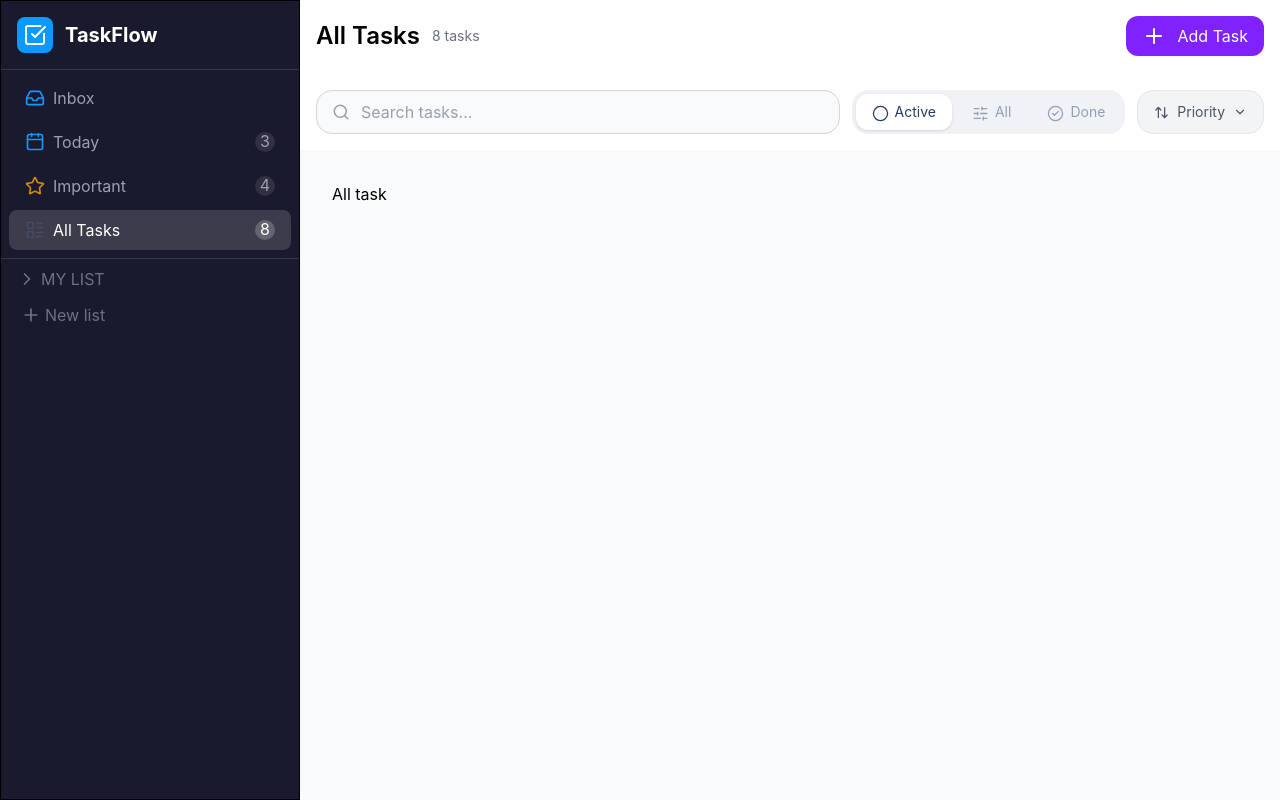
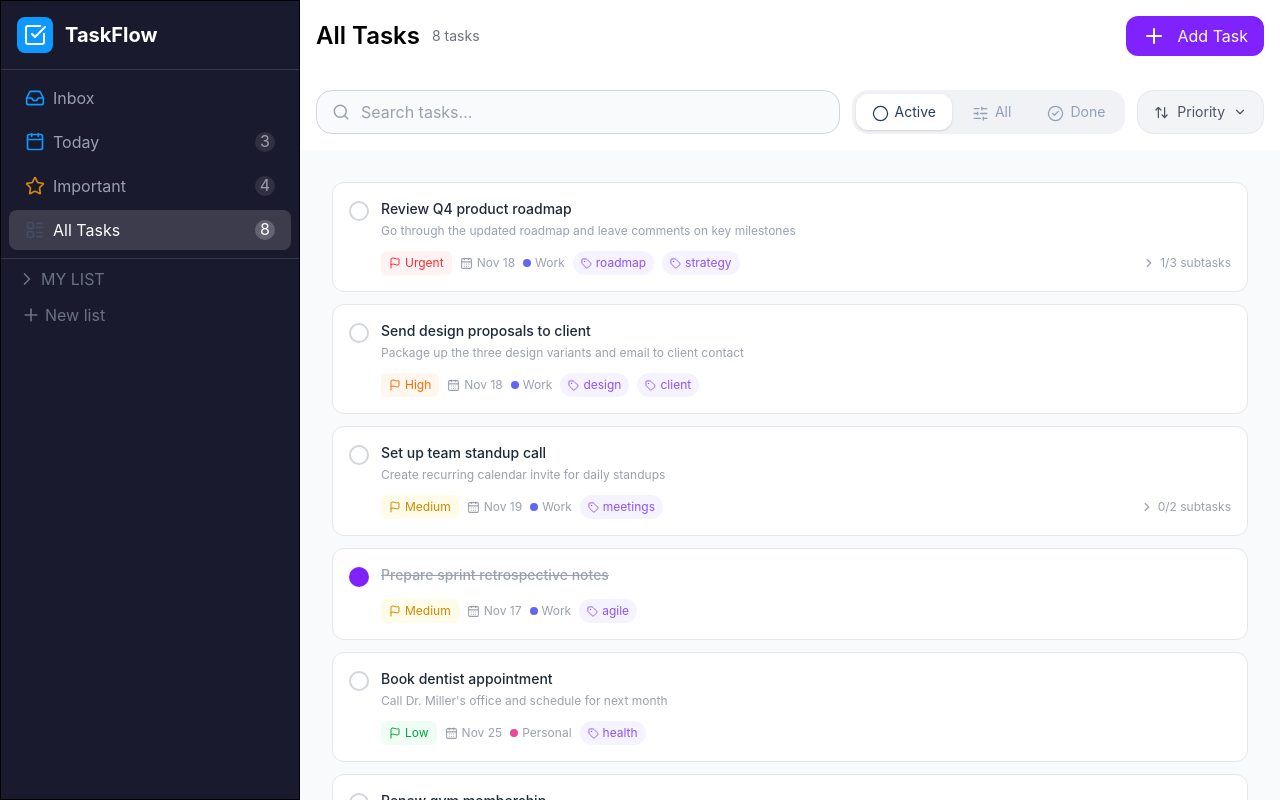
Before and after one commit to ekenekizi/task-flow, a Next.js app: page /all in a window 1280 px wide. Built offline with nearby package versions, Linux system fonts and the light colour scheme.

Commit message:
feat: connect task views to shared Zustand state

```diff
--- a/app/all/page.tsx
+++ b/app/all/page.tsx
@@ -1,3 +1,5 @@
+import TaskView from "@/components/tasks/TaskView";
+
 export default function AllTaskPage() {
-  return <div>All task</div>;
+  return <TaskView view={"all"} />;
 }
--- a/app/important/page.tsx
+++ b/app/important/page.tsx
@@ -1,3 +1,5 @@
+import TaskView from "@/components/tasks/TaskView";
+
 export default function ImportantPage() {
-  return <div>Important</div>;
+  return <TaskView view={"important"} />;
 }
--- a/app/list/[id]/page.tsx
+++ b/app/list/[id]/page.tsx
@@ -1,10 +1,20 @@
+import { Suspense } from "react";
+import TaskView from "@/components/tasks/TaskView";
+
 interface ListPageProps {
-  params: Promise<{
-    id: string;
-  }>;
+  params: Promise<{ id: string }>;
 }
 
-export default async function ListPage({ params }: ListPageProps) {
+async function ListTasks({ params }: ListPageProps) {
   const { id } = await params;
-  return <div> tasks in your {id} list</div>;
+
+  return <TaskView view={{ listId: id }} />;
 }
+
+export default function ListPage({ params }: ListPageProps) {
+  return (
+    <Suspense fallback={<p className="text-sm text-gray-500">Loading list…</p>}>
+      <ListTasks params={params} />
+    </Suspense>
+  );
+}
--- a/app/page.tsx
+++ b/app/page.tsx
@@ -1,6 +1,5 @@
-import { tasks } from "@/data/task";
-import TaskList from "@/components/tasks/TaskList";
+import TaskView from "@/components/tasks/TaskView";
 
 export default function HomePage() {
-  return <TaskList tasks={tasks} />;
+  return <TaskView view="inbox" />;
 }
--- a/app/today/page.tsx
+++ b/app/today/page.tsx
@@ -1,3 +1,5 @@
+import TaskView from "@/components/tasks/TaskView";
+
 export default function TodayPage() {
-  return <div>Today</div>;
+  return <TaskView view="today" />;
 }
--- a/components/layout/AppLayout.tsx
+++ b/components/layout/AppLayout.tsx
@@ -1,38 +1,24 @@
 "use client";
 
-import { useState } from "react";
+import { useState, useEffect, Suspense } from "react";
+import { useTaskStore } from "@/stores/task-store";
 import SideBar from "./SideBar";
 import Header from "./Header";
-import { listItems } from "@/config/navigation";
-import type { ListItemType } from "@/types/myList";
-import { tasks } from "@/data/task";
-
-function canDeleteList(id: string) {
-  return !tasks.some((task) => task.listId === id);
-}
 
 export default function AppLayout({ children }: { children: React.ReactNode }) {
   const [isMobileMenuOpen, setIsMobileMenuOpen] = useState(false);
+  const lists = useTaskStore((state) => state.lists);
+  const tasks = useTaskStore((state) => state.tasks);
+  const initializeTasks = useTaskStore((state) => state.initializeTasks);
+  const addList = useTaskStore((state) => state.addList);
+  const deleteEmptyList = useTaskStore((state) => state.deleteEmptyList);
 
-  const [lists, setLists] = useState<ListItemType[]>(listItems);
+  useEffect(() => {
+    initializeTasks();
+  }, [initializeTasks]);
 
-  function handleAddList(label: string, colorTag: string) {
-    const id = crypto.randomUUID();
-
-    const newList: ListItemType = {
-      id,
-      label,
-      colorTag,
-      href: `/list/${id}`,
-      count: 0,
-    };
-
-    setLists((currentList) => [...currentList, newList]);
-  }
-
-  function handleDeleteList(id: string) {
-    if (!canDeleteList(id)) return;
-    setLists((currentLists) => currentLists.filter((list) => list.id !== id));
+  function canDeleteList(id: string) {
+    return tasks !== null && !tasks.some((task) => task.listId === id);
   }
 
   function openMobileMenu() {
@@ -53,14 +39,16 @@ export default function AppLayout({ children }: { children: React.ReactNode }) {
           className="fixed inset-0 z-40 bg-black/50 md:hidden"
         />
       )}
+      <Suspense fallback={null}>
         <SideBar
           isMobileMenuOpen={isMobileMenuOpen}
           onClose={closeMobileMenu}
           lists={lists}
-        onAddList={handleAddList}
+          onAddList={addList}
           canDeleteList={canDeleteList}
-        onDeleteList={handleDeleteList}
+          onDeleteList={deleteEmptyList}
         />
+      </Suspense>
 
       <Header onMenuClick={openMobileMenu} lists={lists} />
 
--- a/components/layout/Header.tsx
+++ b/components/layout/Header.tsx
@@ -5,6 +5,7 @@ import SearchBar from "../ui/header/SearchBar";
 import SortDropdown from "../ui/header/SortDropdown";
 import TaskStatusFilter from "../ui/header/TaskStatusFilter";
 import type { ListItemType } from "@/types/myList";
+import { Suspense } from "react";
 
 interface HeaderProps {
   onMenuClick: () => void;
@@ -25,8 +26,11 @@ export default function Header({ onMenuClick, lists }: HeaderProps) {
           >
             <Menu size={22} />
           </button>
-
-          <PageHeader lists={lists} />
+          <Suspense
+            fallback={<h1 className="text-2xl font-semibold"> Tasks</h1>}
+          >
+            <PageHeader lists={lists} />
+          </Suspense>
         </div>
 
         <AddTaskBtn />
--- a/components/tasks/TaskList.tsx
+++ b/components/tasks/TaskList.tsx
@@ -1,11 +1,13 @@
 import { Task } from "@/types/task";
 import TaskCard from "./TaskCard";
+import type { ListItemType } from "@/types/myList";
 
 interface TaskListProps {
   tasks: Task[];
+  lists: ListItemType[];
 }
 
-export default function TaskList({ tasks }: TaskListProps) {
+export default function TaskList({ tasks, lists }: TaskListProps) {
   if (tasks.length === 0) {
     return (
       <div className="flex flex-col items-center justify-center py-16 text-center">
@@ -20,9 +22,18 @@ export default function TaskList({ tasks }: TaskListProps) {
 
   return (
     <div className="space-y-3">
-      {tasks.map((task) => (
-        <TaskCard key={task.id} task={task} />
-      ))}
+      {tasks.map((task) => {
+        const list = lists.find((item) => item.id === task.listId);
+
+        return (
+          <TaskCard
+            key={task.id}
+            task={task}
+            listName={list?.label}
+            listColor={list?.colorTag}
+          />
+        );
+      })}
     </div>
   );
 }
--- /dev/null
+++ b/components/tasks/TaskView.tsx
@@ -0,0 +1,49 @@
+"use client";
+
+import { today as mockToday } from "@/data/task";
+import { useTaskStore } from "@/stores/task-store";
+import type { Task } from "@/types/task";
+import TaskList from "./TaskList";
+
+type View = "inbox" | "today" | "important" | "all" | { listId: string };
+
+function selectTasks(tasks: Task[], view: View): Task[] {
+  if (typeof view === "object") {
+    return tasks.filter((task) => task.listId === view.listId);
+  }
+
+  switch (view) {
+    case "inbox":
+      return tasks.filter(
+        (task) => task.listId === "inbox" || task.listId === null,
+      );
+    case "today":
+      return tasks.filter((task) => task.dueDate === mockToday);
+    case "important":
+      return tasks.filter(
+        (task) => task.priority === "HIGH" || task.priority === "URGENT",
+      );
+    case "all":
+      return tasks;
+  }
+}
+
+export default function TaskView({ view }: { view: View }) {
+  const tasks = useTaskStore((state) => state.tasks);
+  const lists = useTaskStore((state) => state.lists);
+
+  if (tasks === null) {
+    return <p className="text-sm text-gray-500">Loading tasks…</p>;
+  }
+
+  if (
+    typeof view === "object" &&
+    !lists.some((list) => list.id === view.listId)
+  ) {
+    return (
+      <p className="text-sm text-gray-500">This list could not be found.</p>
+    );
+  }
+
+  return <TaskList tasks={selectTasks(tasks, view)} lists={lists} />;
+}
--- a/data/task.ts
+++ b/data/task.ts
@@ -1,5 +1,5 @@
 import type { Task } from "@/types/task";
-const today = new Date().toISOString().slice(0, 10);
+export const today = new Date().toISOString().slice(0, 10);
 
 const tomorrow = new Date(Date.now() + 24 * 60 * 60 * 1000)
   .toISOString()
--- a/package.json
+++ b/package.json
@@ -15,7 +15,8 @@
     "lucide-react": "^1.75.0",
     "next": "16.4.6",
     "react": "19.3.0",
-    "react-dom": "19.3.0"
+    "react-dom": "19.3.0",
+    "zustand": "^5.1.0"
   },
   "devDependencies": {
     "@tailwindcss/turbopack": "4.3.3",
--- /dev/null
+++ b/stores/task-store.ts
@@ -0,0 +1,49 @@
+"use client";
+
+import { create } from "zustand";
+import { listItems } from "@/config/navigation";
+import { tasks as mockTasks } from "@/data/task";
+import type { ListItemType } from "@/types/myList";
+import type { Task } from "@/types/task";
+
+interface TaskStore {
+  lists: ListItemType[];
+  tasks: Task[] | null;
+  initializeTasks: () => void;
+  addList: (label: string, colorTag: string) => void;
+  deleteEmptyList: (id: string) => void;
+}
+
+export const useTaskStore = create<TaskStore>()((set) => ({
+  lists: listItems,
+  tasks: null,
+
+  initializeTasks: () =>
+    set((state) => (state.tasks === null ? { tasks: mockTasks } : state)),
+
+  addList: (label, colorTag) => {
+    const id = crypto.randomUUID();
+
+    const newList: ListItemType = {
+      id,
+      label,
+      colorTag,
+      href: `/list/${id}`,
+      count: 0,
+    };
+
+    set((state) => ({ lists: [...state.lists, newList] }));
+  },
+
+  deleteEmptyList: (id) =>
+    set((state) => {
+      if (
+        state.tasks === null ||
+        state.tasks.some((task) => task.listId === id)
+      ) {
+        return state;
+      }
+
+      return { lists: state.lists.filter((list) => list.id !== id) };
+    }),
+}));
```
Also changed, not shown: 1 other file (tests, documents, lock files or other folders). Lines whose indentation alone changed are shown as unchanged.
